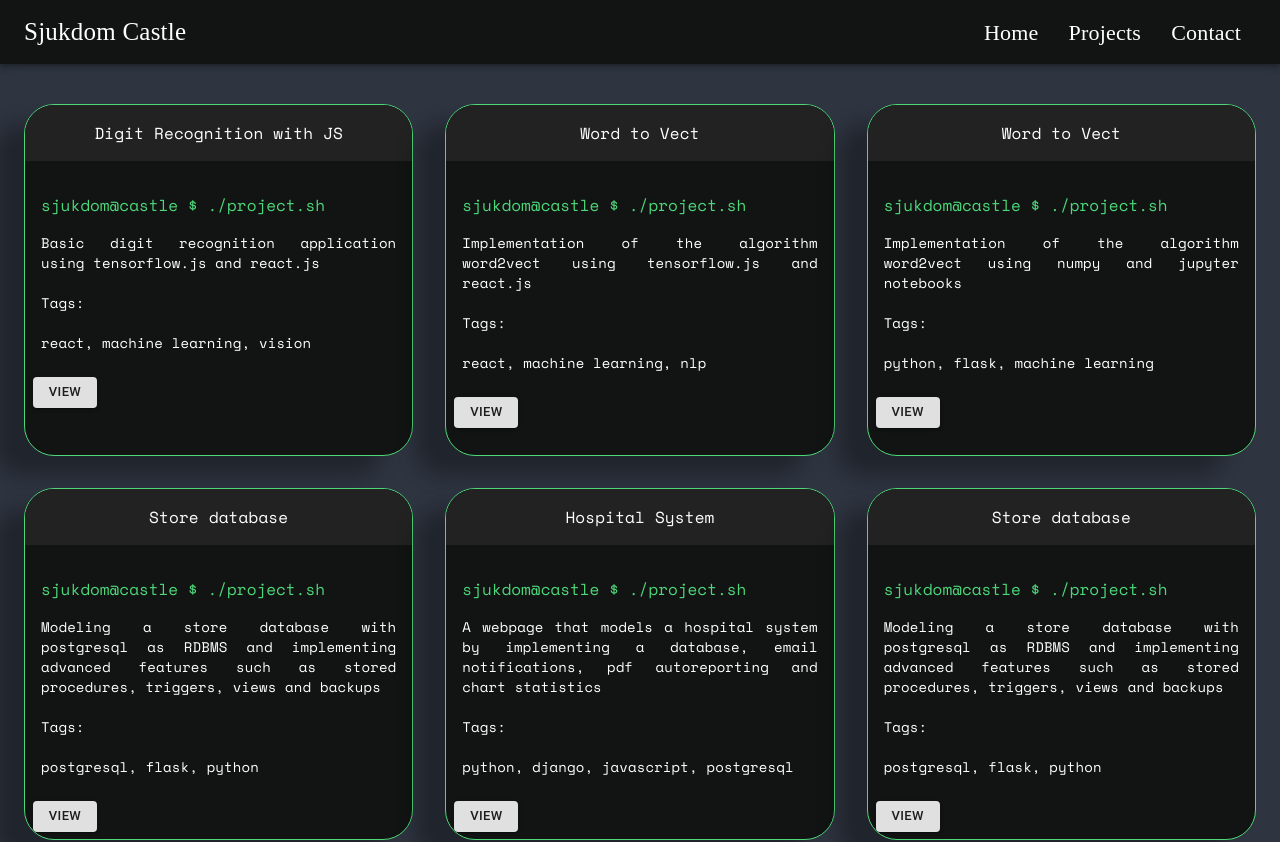
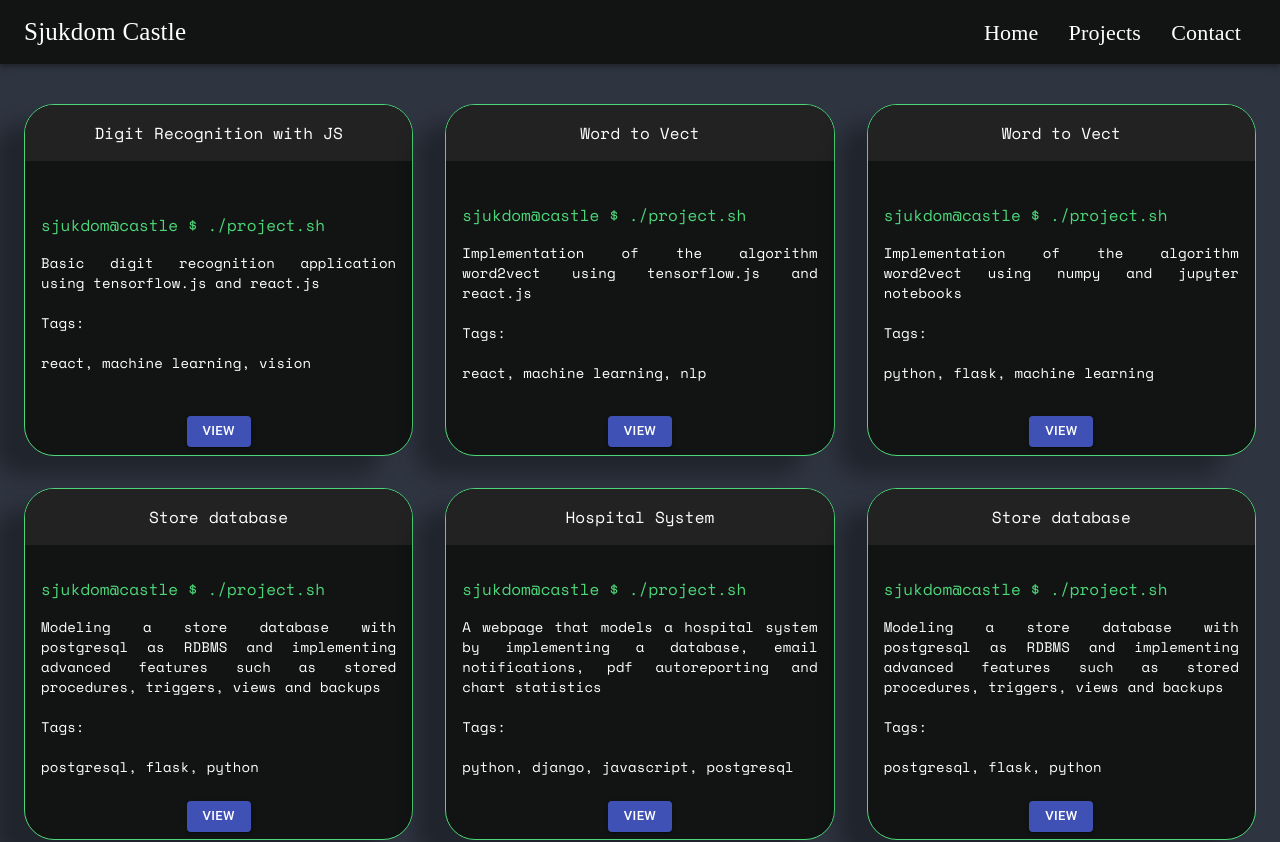
Before and after one commit to daniel-sjkdm/SjkdmIsland, a React (Create React App) app in the folder sjkdm_island/: page /SjukdomCastle/projects in a window 1280 px wide. Shown: the top 842 px of the page. Built offline with nearby package versions, Linux system fonts and the light colour scheme; a web font is replaced by a local one.

Commit message:
Display flex to improve position

```diff
--- a/sjkdm_island/src/components/ProjectItem.js
+++ b/sjkdm_island/src/components/ProjectItem.js
@@ -17,6 +17,10 @@ const useStyles = makeStyles((theme) => ({
         boxShadow: "-30px 20px 20px rgba(0, 0, 0, 0.3)",
         border: "1px solid #4DD779",
         backgroundColor: "#121414",
+        display: "flex",
+        flexDirection: "column",
+        alignContent: "center",
+        justifyContent: "space-between"
     },
     cardHeader: {
         fontFamily: "Space Mono, mono space",
@@ -32,7 +36,7 @@ const useStyles = makeStyles((theme) => ({
 }));
 
 
-const ProjectItem = ({title, description, link, tags}) => {
+const ProjectItem = ({title, description, url, tags}) => {
     const classes = useStyles();
     return (
         <div>
@@ -61,12 +65,18 @@ const ProjectItem = ({title, description, link, tags}) => {
                     }
                     </Typography>
                 </CardContent>
-                <CardActions>
+                <CardActions style={{
+                    display: "flex",
+                    alignContent: "center",
+                    alignItems: "center",
+                    justifyContent: "center"
+                }}>
                     <Button
                         size="small"
                         variant="contained"
-                        color="inherit"
-                        href={link}
+                        color="primary"
+                        href={url}
+                        target="_blank"
                     > View </Button>
                 </CardActions>
             </Card>
```
